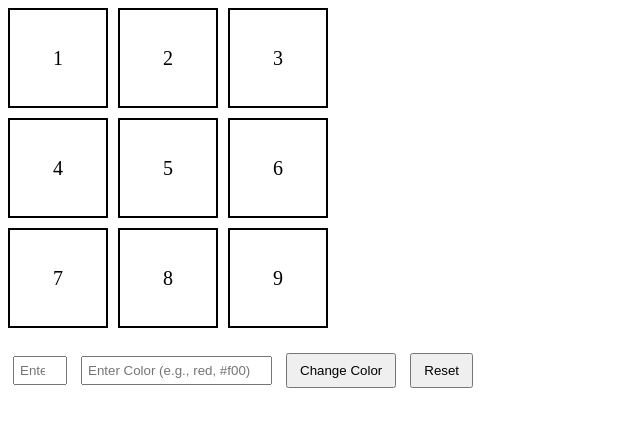
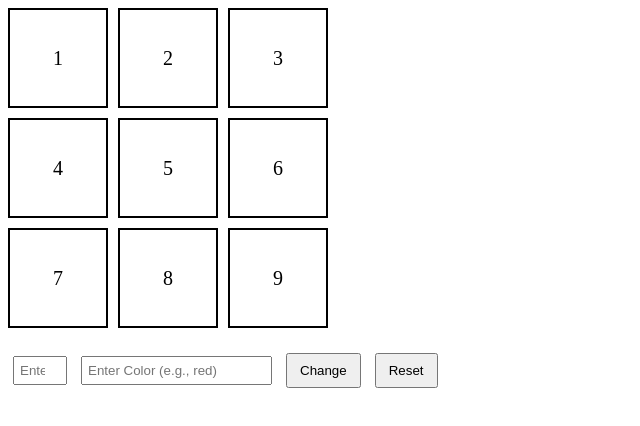
Before and after one commit to acciojob/Replit-Asian-Paints-rajeshchau, a website: page main.html in a window 1280 px wide. Shown: the whole page, without its empty margins (0-640 px from the left). Drawn offline with Linux system fonts and the light colour scheme.

Commit message:
created a submission

```diff
--- a/main.html
+++ b/main.html
@@ -1,7 +1,7 @@
 <!DOCTYPE html>
 <html lang="en">
 <head>
-  <meta charset="UTF-8">
+  <meta charset="UTF-8" />
   <title>Asian Paints Grid</title>
   <style>
     .grid-container {
@@ -36,6 +36,7 @@
 </head>
 <body>
 
+  <!-- Grid Section -->
   <div class="grid-container" id="grid-container">
     <div class="grid-item" id="1">1</div>
     <div class="grid-item" id="2">2</div>
@@ -48,24 +49,24 @@
     <div class="grid-item" id="9">9</div>
   </div>
 
+  <!-- Input and Buttons -->
   <input type="number" id="block_id" placeholder="Enter Block ID (1-9)" min="1" max="9" />
-  <input type="text" id="colour_id" placeholder="Enter Color (e.g., red, #f00)" />
+  <input type="text" id="colour_id" placeholder="Enter Color (e.g., red)" />
 
-  <button id="change_button">Change Color</button>
+  <button id="change_button">Change</button>
   <button id="reset_button">Reset</button>
 
+  <!-- JavaScript -->
   <script>
     const changeBtn = document.getElementById("change_button");
     const resetBtn = document.getElementById("reset_button");
 
-    // Reset all grid item backgrounds to transparent
     const resetColors = () => {
       for (let i = 1; i <= 9; i++) {
         document.getElementById(i.toString()).style.backgroundColor = "transparent";
       }
     };
 
-    // Change color button handler
     changeBtn.addEventListener("click", () => {
       const blockId = document.getElementById("block_id").value;
       const color = document.getElementById("colour_id").value;
@@ -79,7 +80,6 @@
       }
     });
 
-    // Reset button handler
     resetBtn.addEventListener("click", resetColors);
   </script>
 
```
